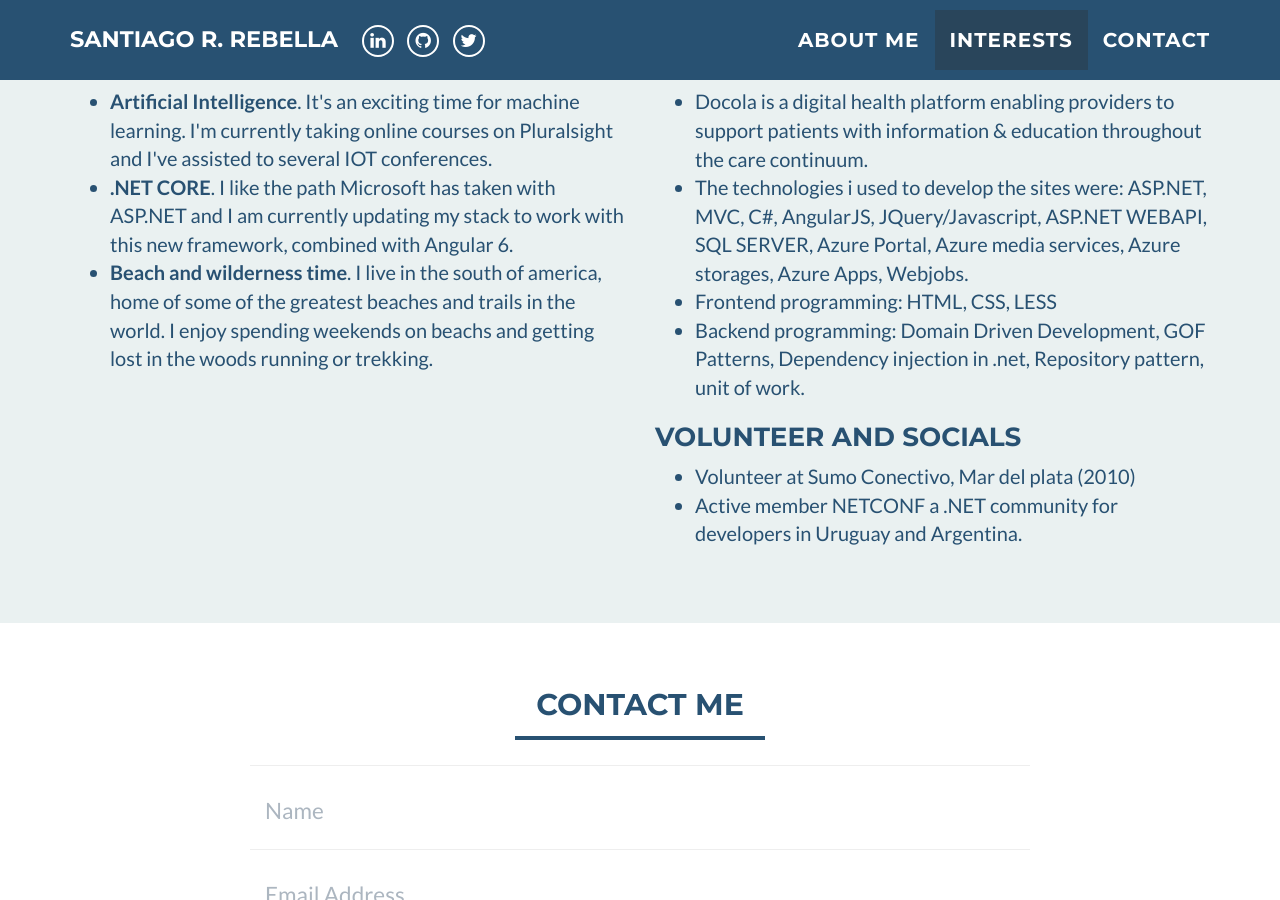
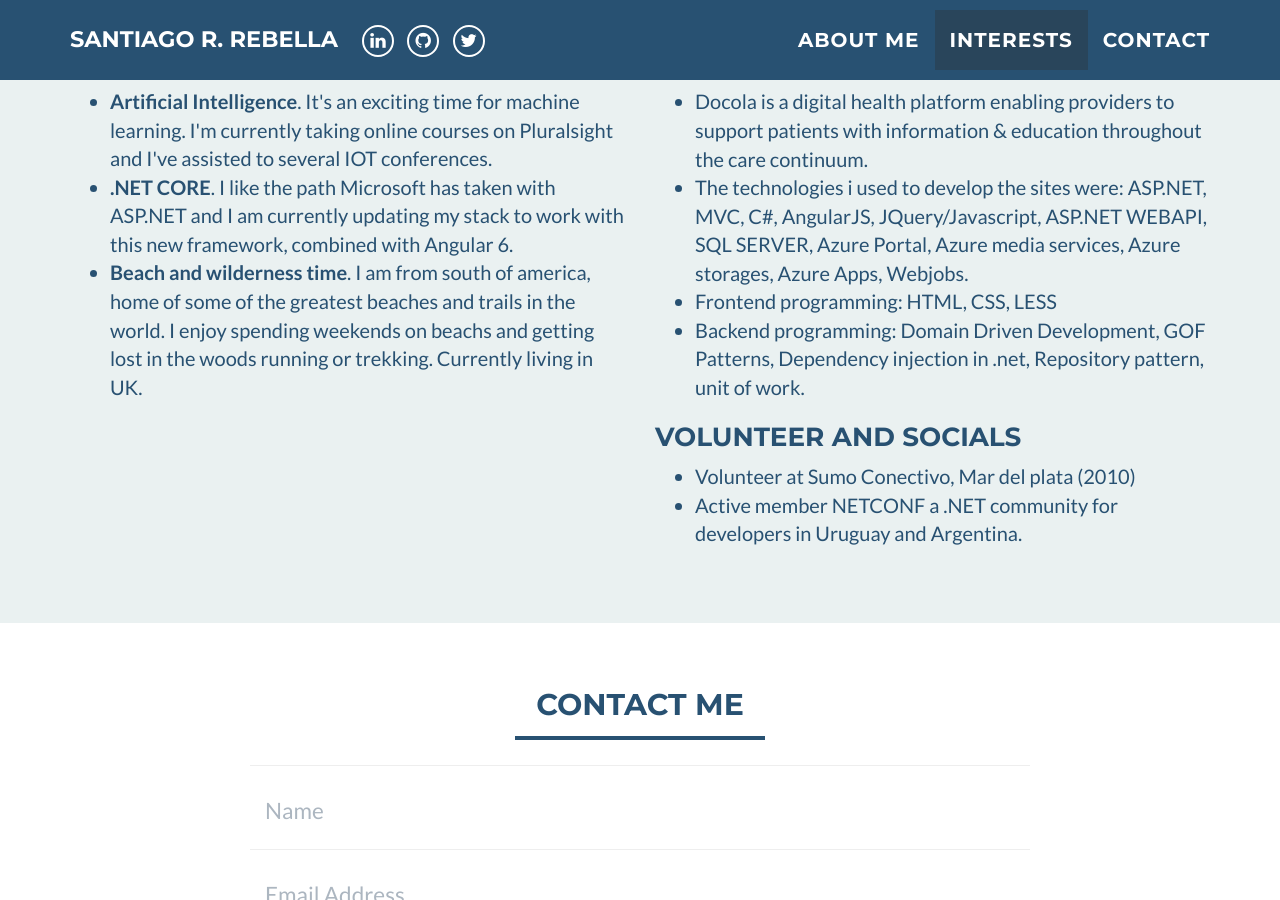
Before and after one commit to srebella/portfolio, a Jekyll site: the page built from index.html, in a window 1280 px wide and 900 px high, scrolled down 1632 px. Built offline with Jekyll 4.4.1, drawn with Linux system fonts in a browser that asks for light colours.

Commit message:
Update interests.html

```diff
--- a/_includes/interests.html
+++ b/_includes/interests.html
@@ -19,8 +19,8 @@
 				  <b>.NET CORE</b>. I like the path Microsoft has taken with ASP.NET and I am currently updating my stack to work with this new framework, combined with Angular 6.
 			  </li>
 			  <li>
-				  <b>Beach and wilderness time</b>. I live in the south of america, home of some of the greatest beaches and trails in the world. I enjoy spending weekends
-          on beachs and getting lost in the woods running or trekking.
+				  <b>Beach and wilderness time</b>. I am from south of america, home of some of the greatest beaches and trails in the world. I enjoy spending weekends
+          on beachs and getting lost in the woods running or trekking. Currently living in UK.
       </li>
 			</ul>
 		</div>
```
